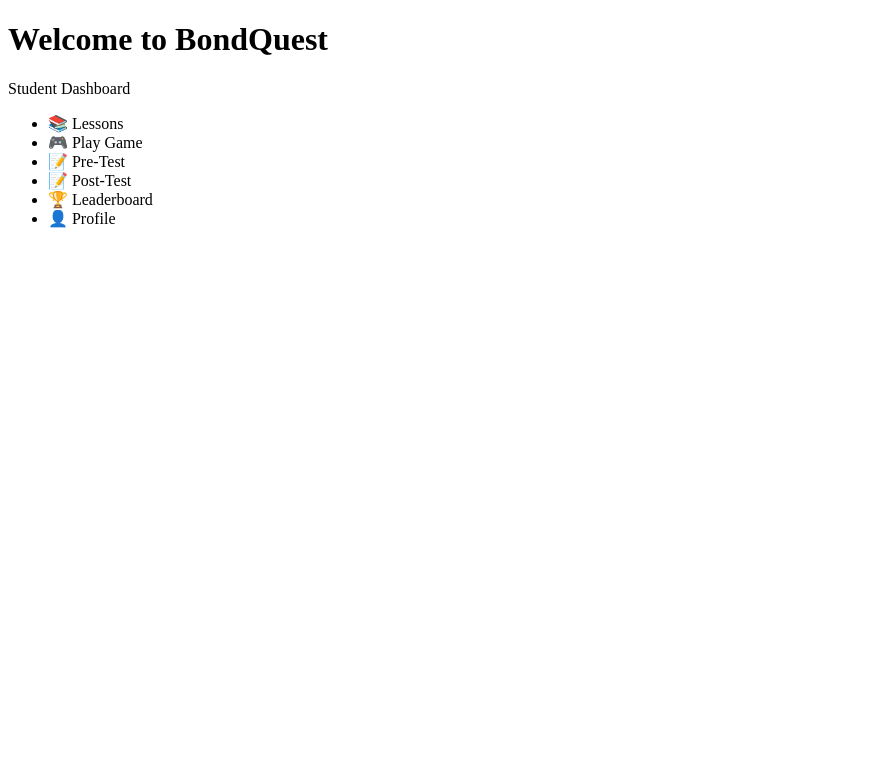
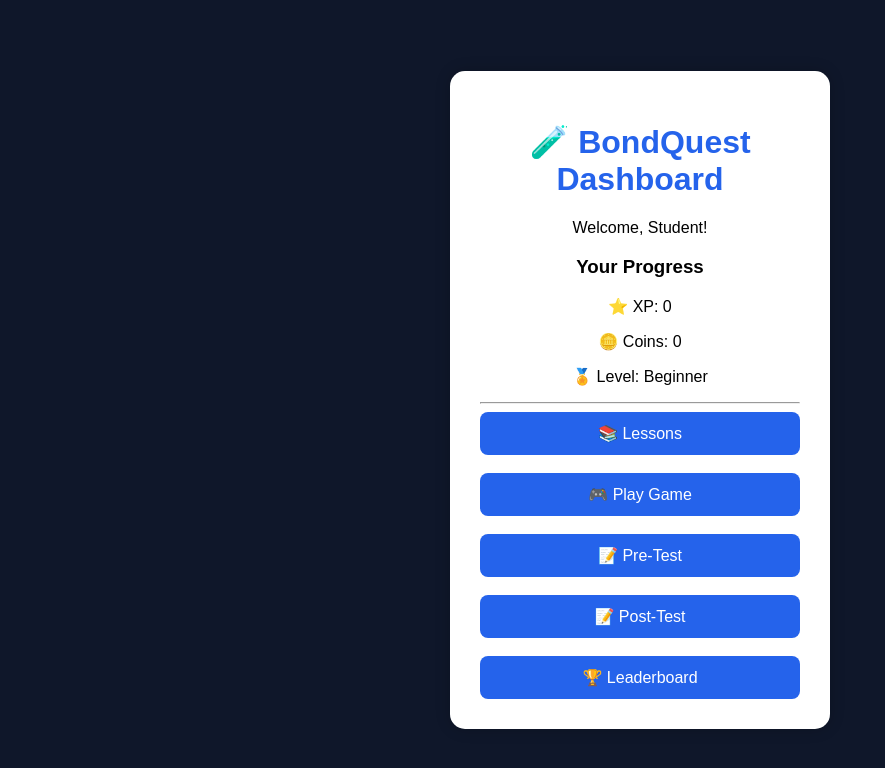
Before and after one commit to aljustinespinosa08-ops/BondQuest-, a plain HTML site: page views/views/dashboard.html in a window 1280 px wide. Shown: the whole page, without its empty margins (0-885 px from the left). Drawn offline with Linux system fonts and the light colour scheme; files that its build step writes are made by us from their sources.

Commit message:
Update dashboard.html

```diff
--- a/views/views/dashboard.html
+++ b/views/views/dashboard.html
@@ -4,21 +4,39 @@
     <meta charset="UTF-8">
     <meta name="viewport" content="width=device-width, initial-scale=1.0">
     <title>BondQuest Dashboard</title>
+    <link rel="stylesheet" href="../public/css/style.css">
 </head>
 <body>
 
-    <h1>Welcome to BondQuest</h1>
+<div class="login-container">
 
-    <p>Student Dashboard</p>
+<h1>🧪 BondQuest Dashboard</h1>
 
-    <ul>
-        <li>📚 Lessons</li>
-        <li>🎮 Play Game</li>
-        <li>📝 Pre-Test</li>
-        <li>📝 Post-Test</li>
-        <li>🏆 Leaderboard</li>
-        <li>👤 Profile</li>
-    </ul>
+<p>Welcome, Student!</p>
+
+<h3>Your Progress</h3>
+
+<p>⭐ XP: 0</p>
+<p>🪙 Coins: 0</p>
+<p>🏅 Level: Beginner</p>
+
+<hr>
+
+<button>📚 Lessons</button>
+<br><br>
+
+<button>🎮 Play Game</button>
+<br><br>
+
+<button>📝 Pre-Test</button>
+<br><br>
+
+<button>📝 Post-Test</button>
+<br><br>
+
+<button>🏆 Leaderboard</button>
+
+</div>
 
 </body>
 </html>
```
